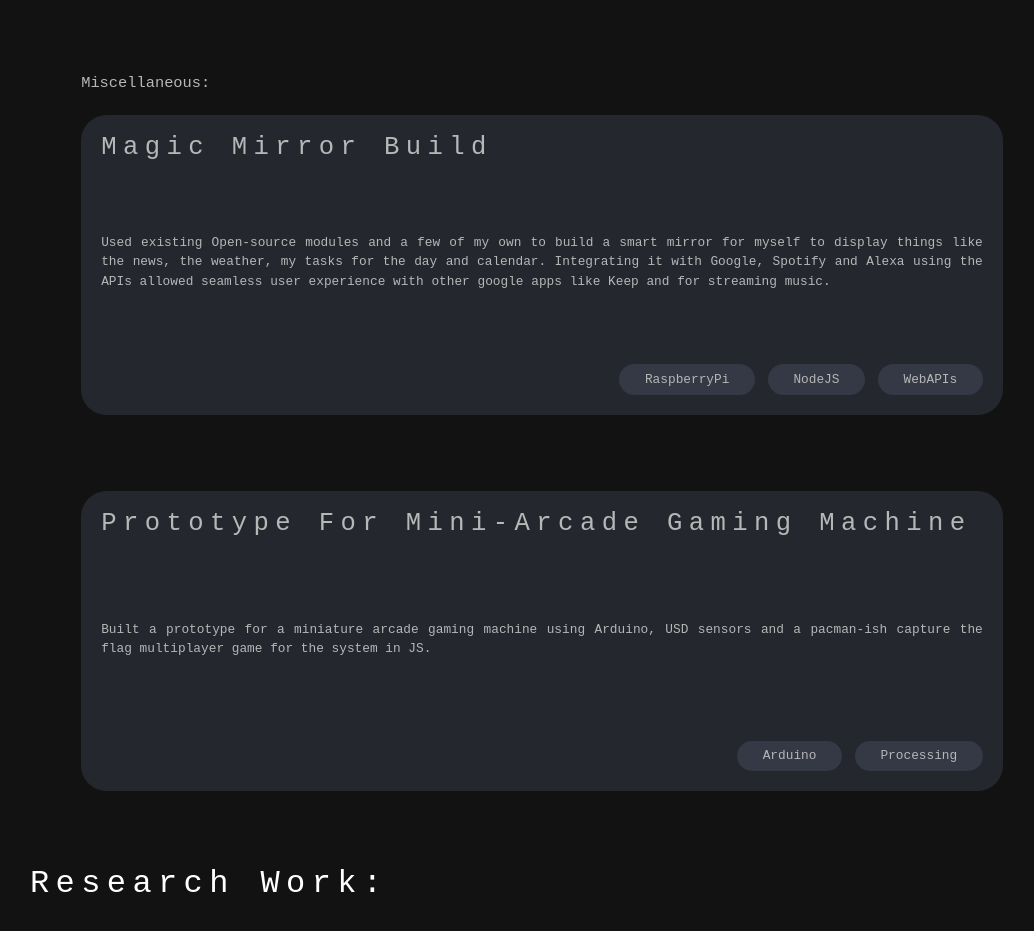
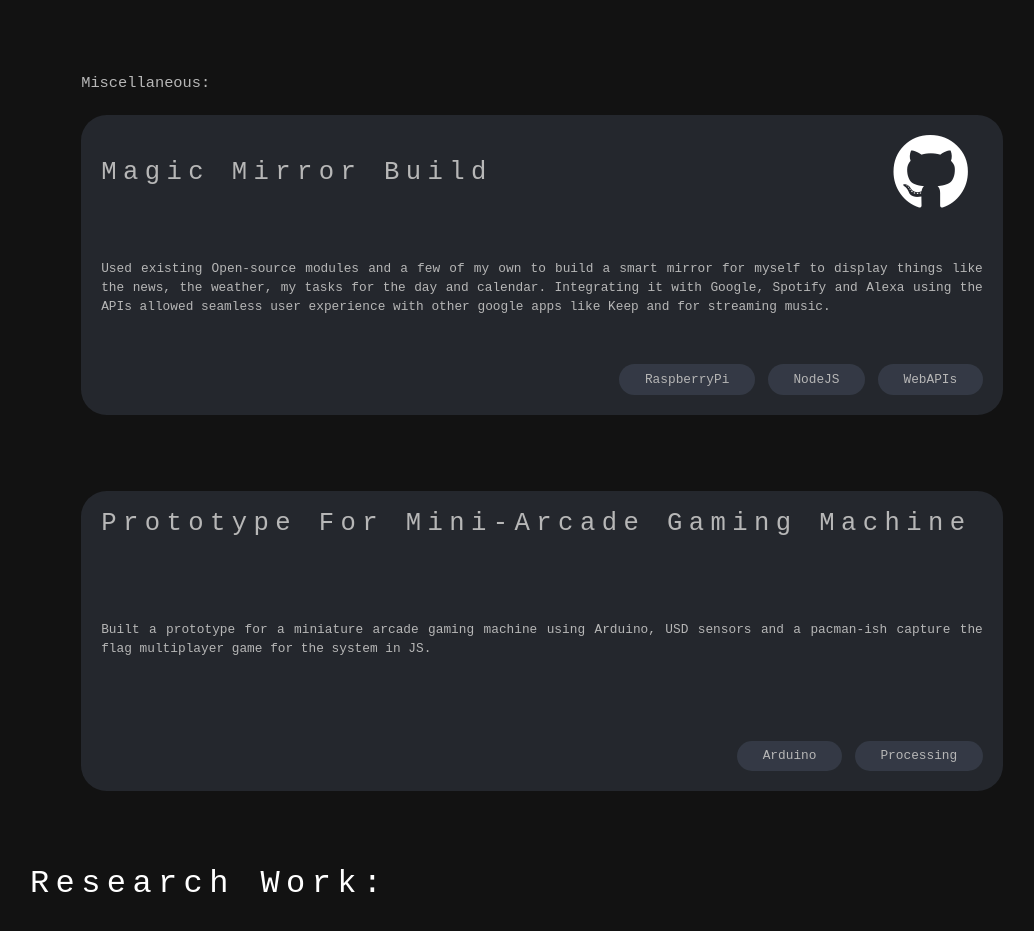
Before and after one commit to sudarshbuxyyes/portfolio-website, a plain HTML site: page index.html in a window 1280 px wide. Shown: the part 3180-4111 px from the top of the page, without its empty margins (98-1132 px from the left). Drawn offline with Linux system fonts and the light colour scheme; a script that the page names is missing.

Commit message:
added repo link for MagicMirror Build.

```diff
--- a/index.html
+++ b/index.html
@@ -328,6 +328,14 @@
               <div class="project-data">
                 <div class="project-header">
                   <h3 class="project-title">Magic Mirror Build</h3>
+                  <div class="project-icons">
+                    <a
+                      href="https://github.com/sudarshbuxyyes/MagicMirrorBuild"
+                    >
+                      <i class="fab fa-github fa-2x project-icon"></i
+                    ></a>
+
+                  </div>
                 </div>
                 <p class="project-desc">
                   Used existing Open-source modules and a few of my own to build
```
